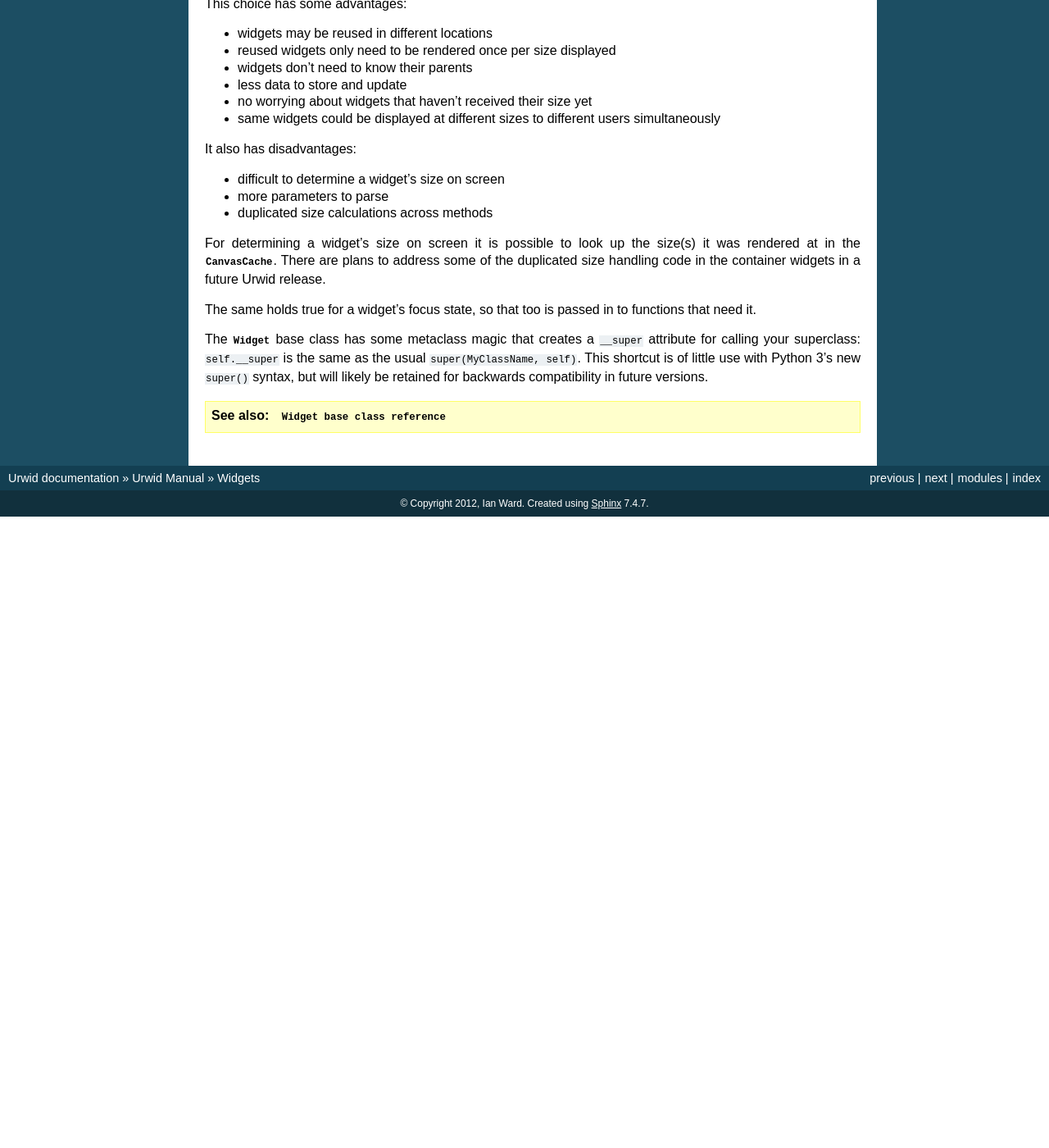
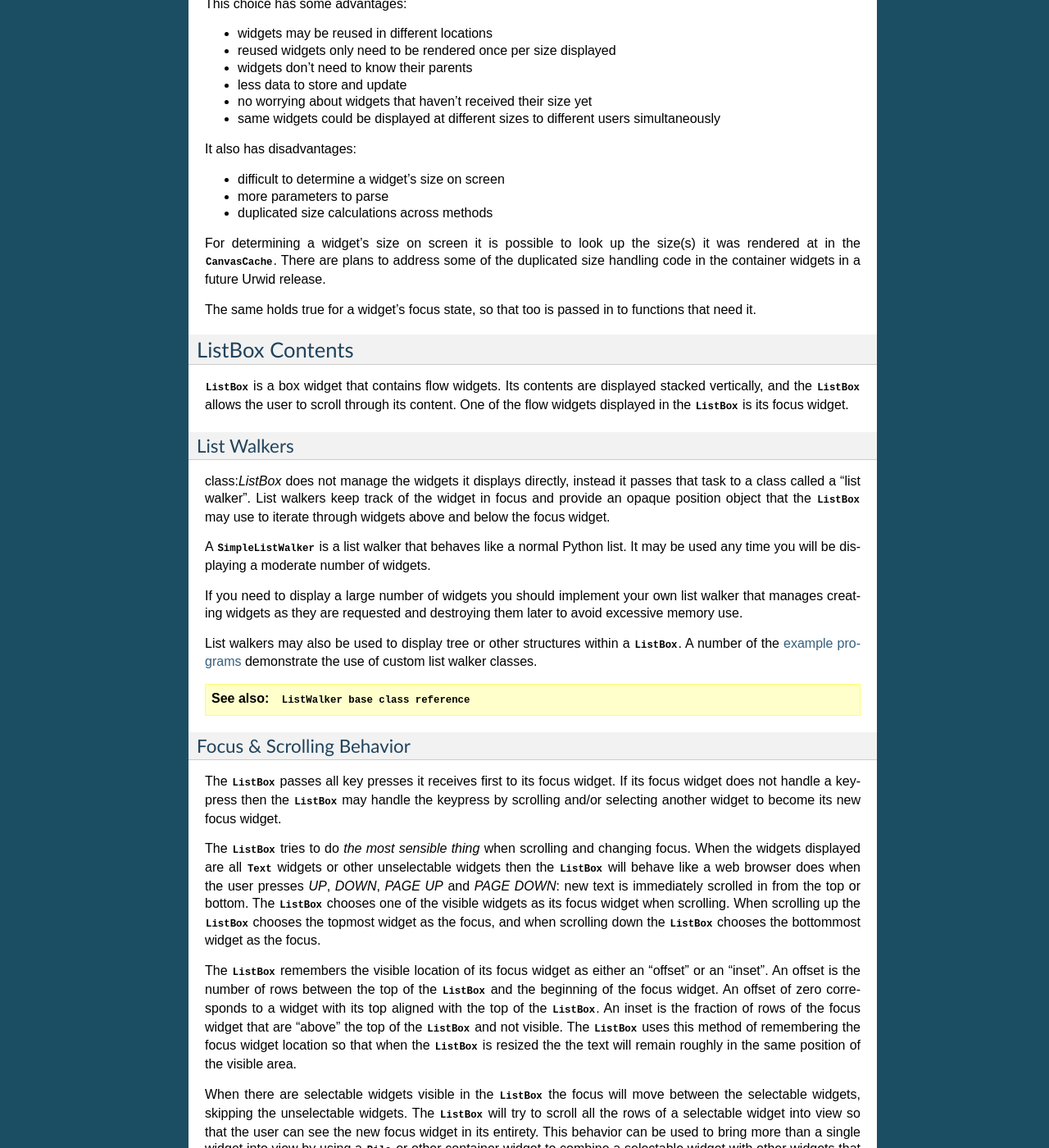
Before and after one commit to urwid/urwid, a Sphinx documentation site: the page built from docs/manual/widgets.rst, in a window 1280 px wide and 1400 px high, scrolled down 3044 px. Shown: the whole window at 82% size. Built offline with Sphinx 7.4.7, drawn with Linux system fonts in a browser that asks for light colours; pages that are not in the unit, such as notebooks, are missing from menus; before the commit the page ends 3674 px from its top, so only the background shows below that; some of the changed text lies outside the part shown.

Commit message:
manual: finish updating and correcting links
--HG--
branch : feature-sphinx

```diff
--- a/docs/manual/index.rst
+++ b/docs/manual/index.rst
@@ -15,5 +15,4 @@
    textlayout
    encodings
    displayattributes
-   listboxcontents
    canvascache
--- a/docs/manual/widgets.rst
+++ b/docs/manual/widgets.rst
@@ -153,14 +153,98 @@ in a future Urwid release.
 The same holds true for a widget's focus state, so that too is passed in to
 functions that need it.
 
+.. _listbox-contents:
+
+ListBox Contents
+================
+
+:class:`ListBox` is a box widget that contains flow widgets.
+Its contents are displayed stacked vertically, and the
+:class:`ListBox` allows the user to scroll through its content.
+One of the flow widgets displayed in the :class:`ListBox` is its
+focus widget.
+
+List Walkers
+------------
+
+class:`ListBox` does not manage the widgets it displays
+directly, instead it passes that task to a class called a "list walker". List
+walkers keep track of the widget in focus and provide an opaque position object
+that the :class:`ListBox` may use to iterate through widgets
+above and below the focus widget.
+
+A :class:`SimpleListWalker`
+is a list walker that behaves like a normal Python list. It may be used any
+time you will be displaying a moderate number of widgets.
+
+If you need to display a large number of widgets you should implement your own
+list walker that manages creating widgets as they are requested and destroying
+them later to avoid excessive memory use.
+
+List walkers may also be used to display tree or other structures within a
+:class:`ListBox`. A number of the `example programs
+<http://excess.org/urwid/examples.html>`_ demonstrate the use of custom list
+walker classes.
+
+.. seealso:: :class:`ListWalker base class reference <ListWalker>`
+
+Focus & Scrolling Behavior
+--------------------------
+
+The :class:`ListBox` passes all key presses it receives first to
+its focus widget. If its focus widget does not handle a keypress then the
+:class:`ListBox` may handle the keypress by scrolling and/or
+selecting another widget to become its new focus widget.
+
+The :class:`ListBox` tries to do *the most sensible thing* when
+scrolling and changing focus. When the widgets displayed are all
+:class:`Text` widgets or other unselectable widgets then the
+:class:`ListBox` will behave like a web browser does when the
+user presses *UP*, *DOWN*, *PAGE UP* and *PAGE DOWN*: new text is immediately
+scrolled in from the top or bottom. The :class:`ListBox` chooses
+one of the visible widgets as its focus widget when scrolling. When scrolling
+up the :class:`ListBox` chooses the topmost widget as the focus,
+and when scrolling down the :class:`ListBox` chooses the
+bottommost widget as the focus.
+
+The :class:`ListBox` remembers the visible location of its focus
+widget as either an "offset" or an "inset". An offset is the number of rows
+between the top of the :class:`ListBox` and the beginning of the
+focus widget. An offset of zero corresponds to a widget with its top aligned
+with the top of the :class:`ListBox`. An inset is the fraction
+of rows of the focus widget that are "above" the top of the
+:class:`ListBox` and not visible. The
+:class:`ListBox` uses this method of remembering the focus
+widget location so that when the :class:`ListBox` is resized the
+the text will remain roughly in the same position of the visible area.
+
+When there are selectable widgets visible in the
+:class:`ListBox` the focus will move between the selectable
+widgets, skipping the unselectable widgets.  The
+:class:`ListBox` will try to scroll all the rows of a selectable
+widget into view so that the user can see the new focus widget in its entirety.
+This behavior can be used to bring more than a single widget into view by using
+a :class:`Pile` or other container widget to combine a
+selectable widget with other widgets that should be visible at the same time.
+
+.. seealso:: :ref:`Tutorial chapters covering ListBox usage <zen-listbox>`
 
 
-The :class:`Widget` base class has some metaclass magic that
+Widget Metaclass
+================
+
+The :class:`Widget` base class has a metaclass defined that
 creates a ``__super`` attribute for calling your superclass:
 ``self.__super`` is the same as the usual ``super(MyClassName, self)``.
 This shortcut is of little use with Python 3's new ``super()`` syntax, but
 will likely be retained for backwards compatibility in future versions.
 
+This metaclass also uses :class:`MetaSignal`
+to allow signals to be defined as a list of signal names
+in a ``signals`` class attribute.  This is equivalent to calling
+:func:`register_signal` with the class name and list of signals and all those
+defined in superclasses after the class definition.
+
 .. seealso::
 
-    :class:`Widget base class reference <Widget>`
+    :class:`Widget metaclass WidgetMeta <WidgetMeta>`
--- a/docs/tutorial/index.rst
+++ b/docs/tutorial/index.rst
@@ -267,6 +267,9 @@ be updated when you press *ENTER*. *ENTER* on a blank line exits.
 .. image:: lbcont1.png
 .. image:: lbcont2.png
 .. image:: lbcont3.png
+
+
+.. _zen-listbox:
 
 Zen of ListBox
 ==============
```
Also changed, not shown: docs/manual/canvascache.rst (+10 -8 lines), docs/manual/displayattributes.rst (+5 -2 lines), docs/manual/listboxcontents.rst (deleted, +0 -77 lines), docs/reference/signals.rst (+16 -4 lines), 1 other file.
